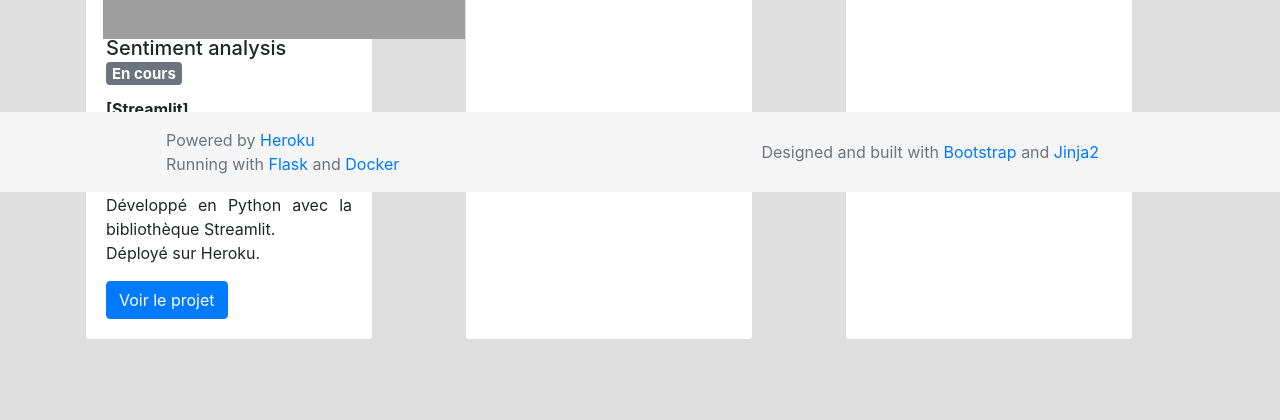
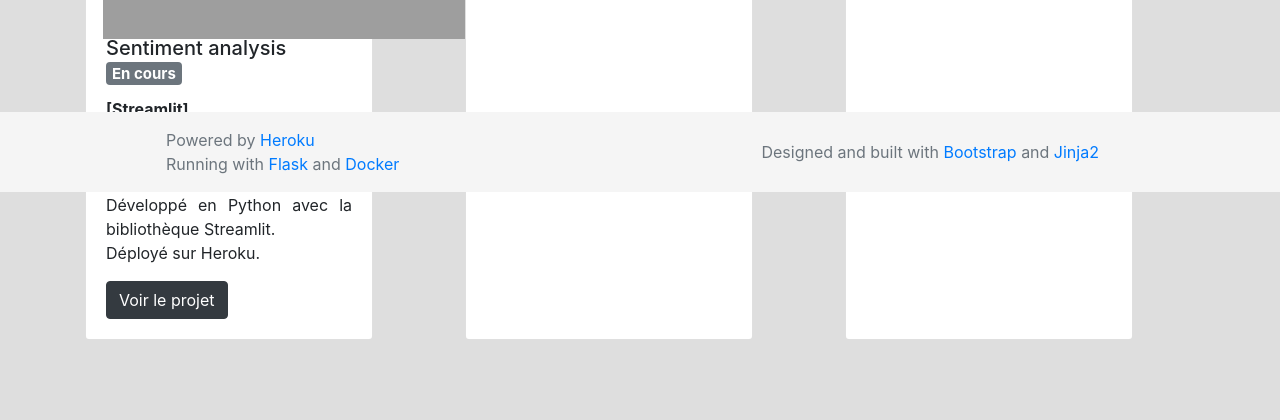
Before and after one commit to elisa-desmetz/MiniProjet_WebApp, a Flask app: page /projets/ in a window 1280 px wide. Shown: the part 608-1028 px from the top of the page. Run offline with Flask 2, Linux system fonts and the light colour scheme; grey boxes are pictures that could not be loaded.

Commit message:
Update projets.html

```diff
--- a/src/templates/projets.html
+++ b/src/templates/projets.html
@@ -20,7 +20,7 @@
                     <div class="card-body">
                         <h5 class="card-title"><span class="st">Sentiment analysis </span><span class="badge badge-secondary">En cours</span></h5>
                         <p class="card-text text-justify"><strong>[Streamlit]</strong><br /> Algorithme d'analyse de sentiment sur des discours haineux.<br /> D&eacute;velopp&eacute; en Python avec la biblioth&egrave;que Streamlit.<br/> D&eacute;ploy&eacute; sur Heroku.</p>
-                        <a href={{url_for('redirection_externe',url="projet-1")}} class="btn btn-primary" target="_blank">Voir le projet</a>
+                        <a href={{url_for('redirection_externe',url="projet-1")}} class="btn btn-primary btn-dark" target="_blank">Voir le projet</a>
                     </div>
                 </div>
             </div>
```
